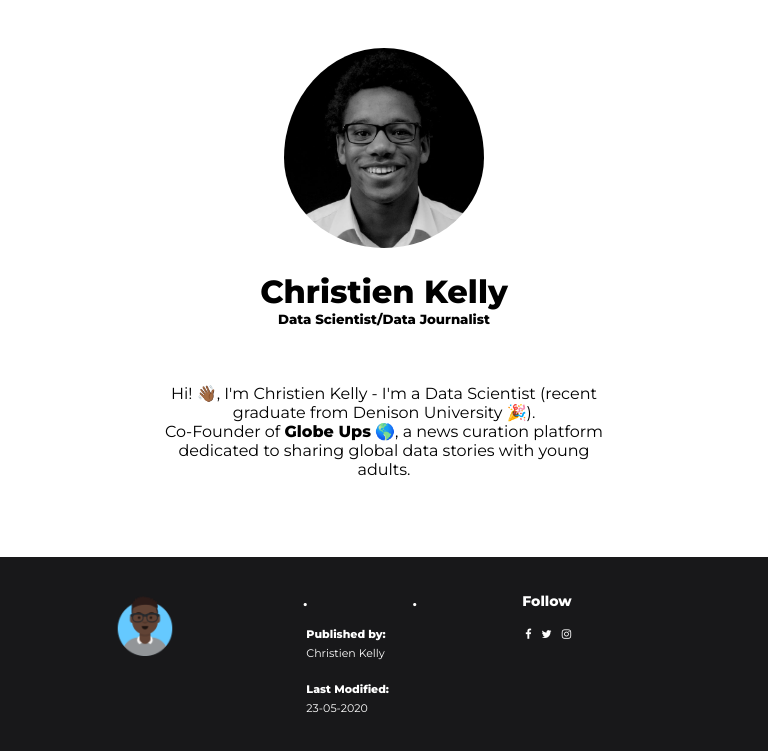
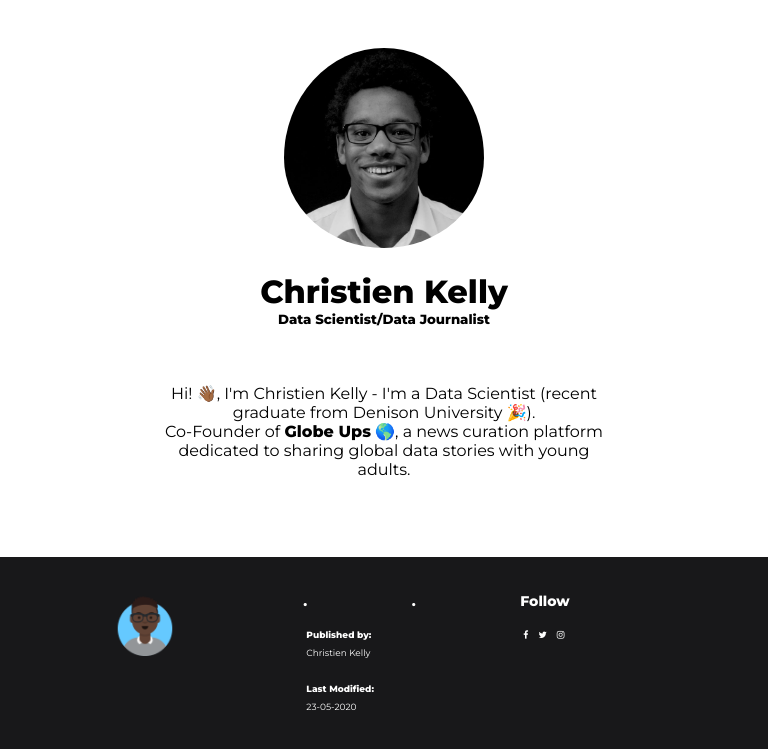
Before and after one commit to kelly-c1/personal-site, a PHP site: page / in a window 768 px wide. Shown: the part 112-863 px from the top of the page. Run offline with PHP 8.4, Linux system fonts and the light colour scheme.

Commit message:
more mobile friendly

```diff
--- a/web/footer/css/style.css
+++ b/web/footer/css/style.css
@@ -90,7 +90,7 @@
 
 .inner_footer .logo_container {
 	width: 35%;
-	float: left;
+	float: center;
 	height: 100%;
 	display: block;
 }
@@ -101,7 +101,7 @@
 }
 
 .inner_footer .footer_third {
-	width: calc(21.6666666666666667% - 14px);
+	width: calc(21.6666666666666667% - 15px);
 	margin-right: 7px;
 	float: left;
 	height: 100%;
@@ -122,7 +122,7 @@
 
 .inner_footer .footer_third a{
 	font-family: 'Montserrat';
-	font-size: 11px;
+	font-size: 9px;
 	color: white;
 	display: block;
 	font-weight: 145px;
@@ -133,6 +133,6 @@
 .inner_footer .footer_third li{
 	display: inline-block;
 	padding: 0 3px;
-	font-size: 14px;
+	font-size: 10px;
 }
 }
```
